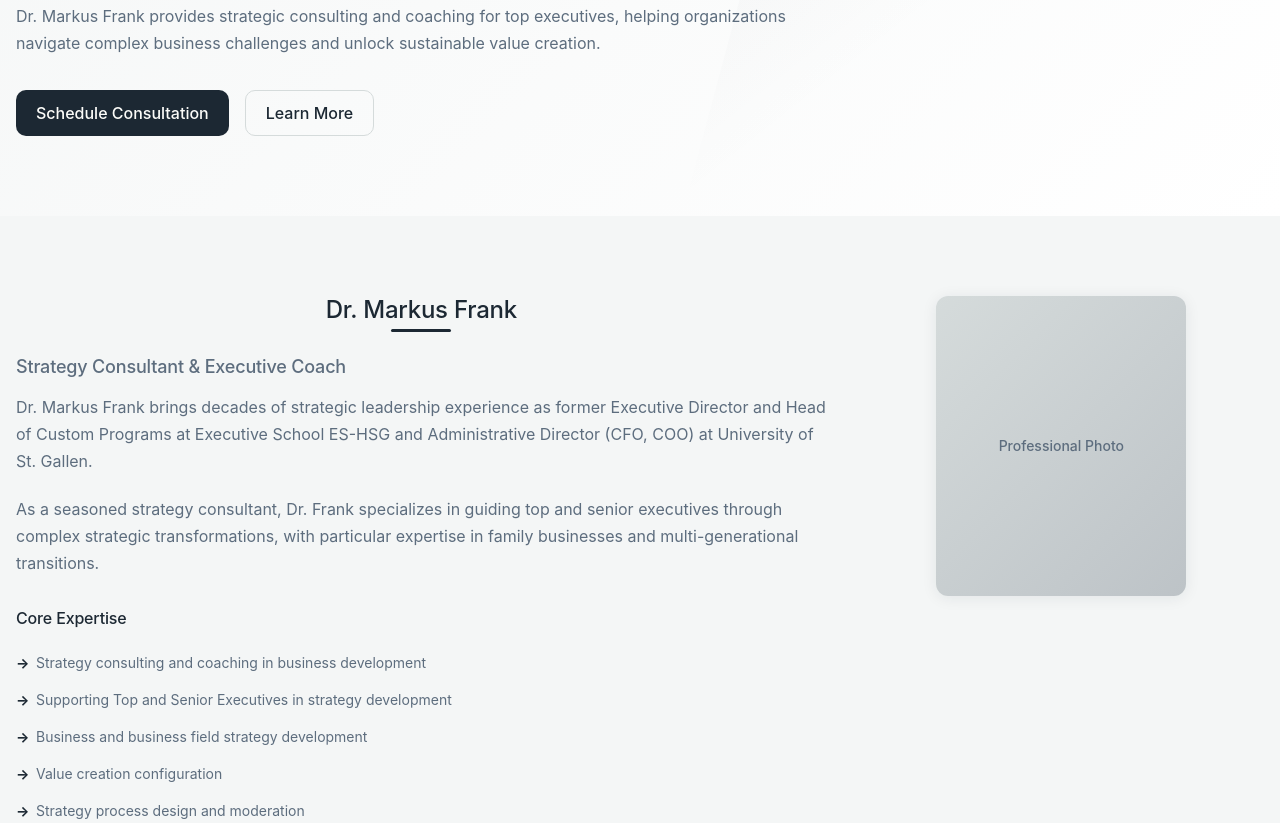
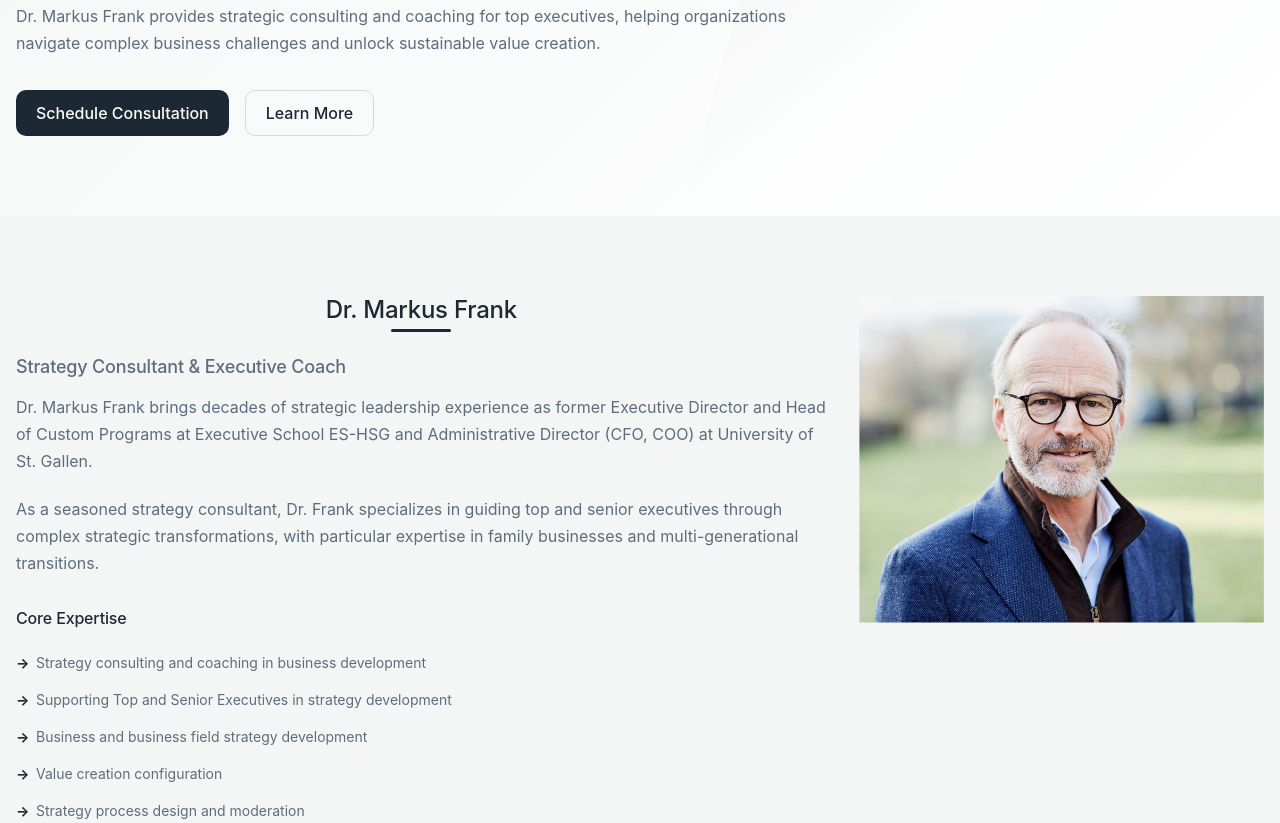
Before and after one commit to silvanfrank/frankvaluecreation, a plain HTML site: page index.html in a window 1280 px wide. Shown: the part 428-1251 px from the top of the page. Drawn offline with Linux system fonts and the light colour scheme; a web font is replaced by a local one.

Commit message:
added picture

```diff
--- a/index.html
+++ b/index.html
@@ -111,9 +111,7 @@
                     </div>
                 </div>
                 <div class="about__image">
-                    <div class="image-placeholder">
-                        <span>Professional Photo</span>
-                    </div>
+                    <img src="markus_frank.png" alt="Markus Frank" style="max-width:100%;height:auto;display:block;margin:0 auto;">
                 </div>
             </div>
         </div>
```
Also changed, not shown: markus_frank.png (added).
